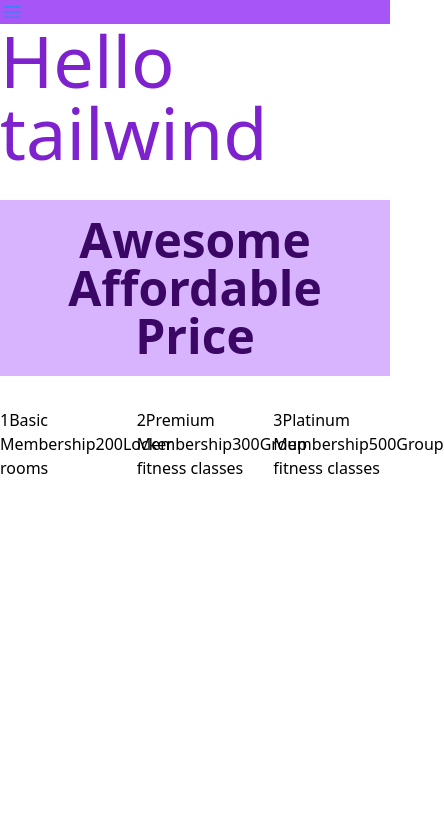
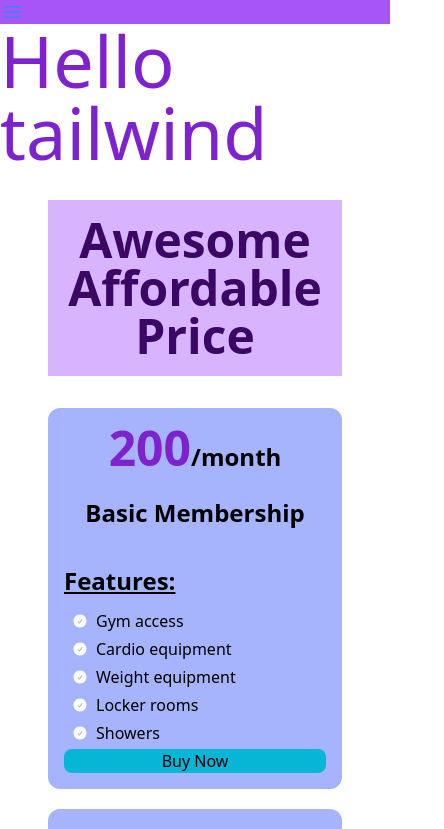
Before and after one commit to sajim-khan/react-tailwind, a React (Vite) app: page / in a window 390 px wide. Shown: the top 829 px of the page, 444 px wide, since content can reach past the window. Built offline with nearby package versions, Linux system fonts and the light colour scheme.

Commit message:
added Responsive pricing card with Tailwind and Hero icons

```diff
--- /dev/null
+++ b/src/Components/Feature/Feature.jsx
@@ -0,0 +1,14 @@
+import React from 'react';
+import { CheckCircleIcon } from "@heroicons/react/24/solid";
+
+const Feature = ({feature}) => {
+    return (
+      <div>
+        <span className='flex items-center mb-1'>
+          <CheckCircleIcon className="h-4 w-4 mx-2 text-white" /> {feature}
+        </span>
+      </div>
+    );
+};
+
+export default Feature;
--- a/src/Components/PriceCard/PriceCard.jsx
+++ b/src/Components/PriceCard/PriceCard.jsx
@@ -1,18 +1,25 @@
-import React from 'react';
+import React from "react";
+import Feature from "../Feature/Feature";
 
-const PriceCard = ({price}) => {
-    return (
-      <div>
-        <ul>
-          <li>
-            {price.id}
-            {price.name}
-            {price.price}
-            {price.features[3]}
-          </li>
-        </ul>
-      </div>
-    );
+const PriceCard = ({ price }) => {
+  return (
+    <div className="bg-indigo-300 p-4 rounded-xl flex flex-col">
+      <h2 className="text-center">
+        <span className="text-purple-700 text-5xl font-bold">
+          {price.price}
+        </span>
+        <span className="text-2xl font-bold">/month</span>
+      </h2>
+      <h5 className="text-2xl font-bold my-6 text-center">{price.name}</h5>
+      <p className="text-2xl font-bold underline my-3">Features: </p>
+      {price.features.map((feature, index) => (
+        <Feature key={index} feature={feature}></Feature>
+      ))}
+      <button className="w-full mt-auto bottom-0 hover:bg-blue-600 bg-cyan-500  rounded-lg">
+        Buy Now
+      </button>
+    </div>
+  );
 };
 
 export default PriceCard;
--- a/src/Components/PriceList/PriceList.jsx
+++ b/src/Components/PriceList/PriceList.jsx
@@ -11,11 +11,11 @@ const PriceList = () => {
   }, []);
 
   return (
-    <div>
+    <div className="mx-12">
       <h2 className="text-5xl text-center text-purple-950 bg-purple-300 font-bold p-4 my-8  ">
         Awesome Affordable Price
       </h2>
-      <div className="grid grid-cols-3 gap-5">
+      <div className="grid md:grid-cols-3 gap-5">
         {prices.map((price) => (
           <PriceCard key={price.id} price={price}></PriceCard>
         ))}
```
